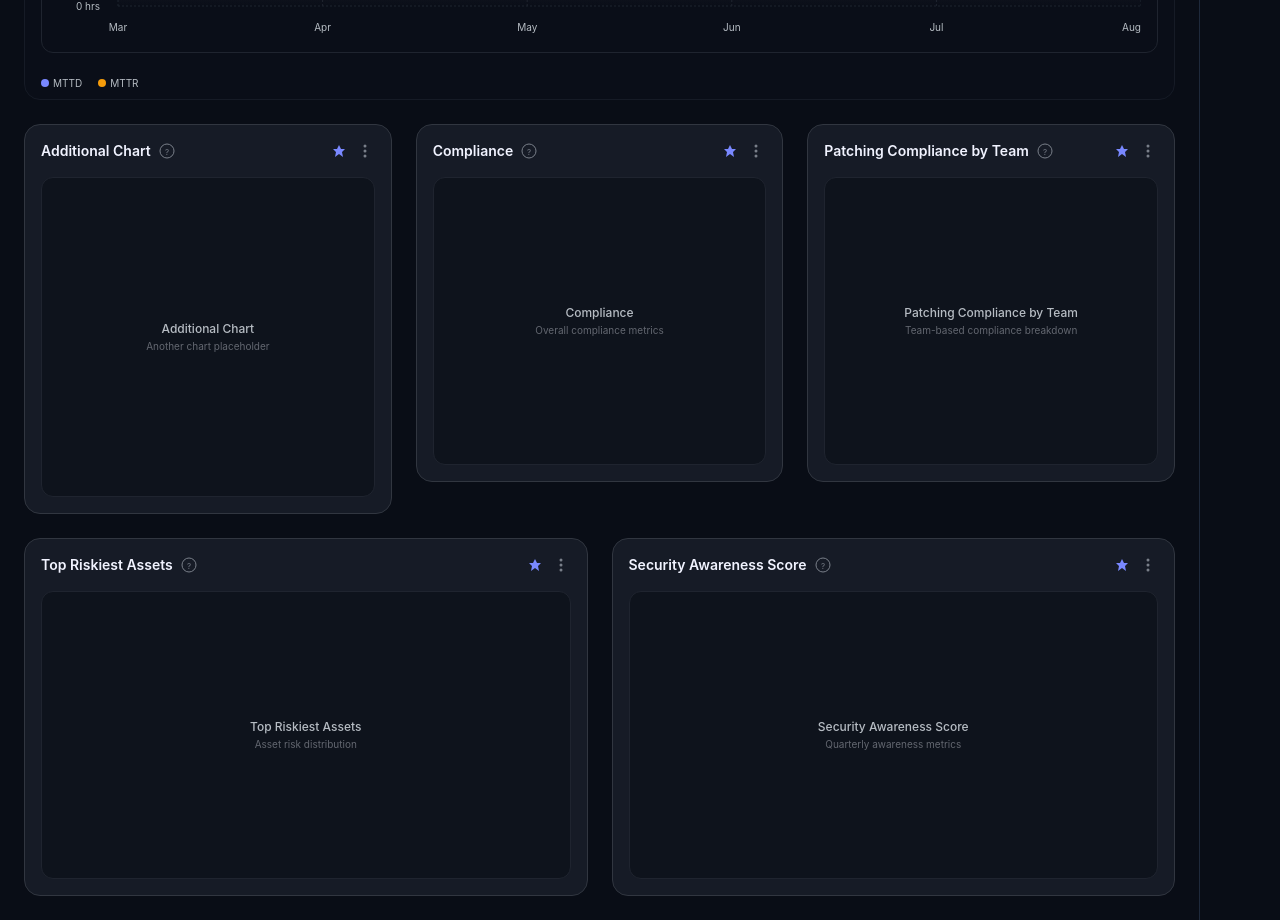
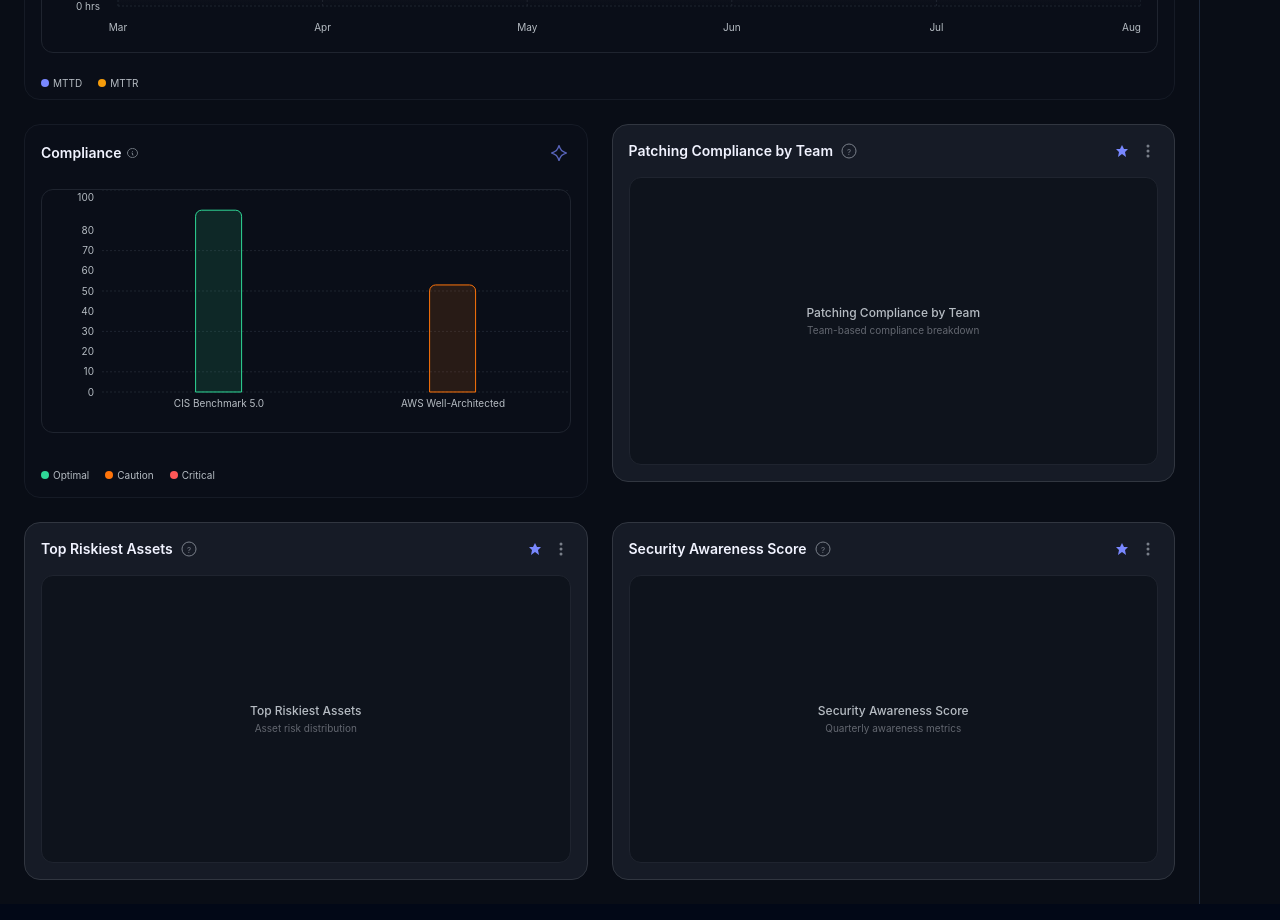
Before and after one commit to abdulmajeed33/react-trial, a React (Vite) app: page / in a window 1280 px wide. Shown: the part 760-1680 px from the top of the page. Built offline with nearby package versions, Linux system fonts and the light colour scheme.

Commit message:
Add ComplianceChart component to dashboard and update layout for compliance metrics visualization

```diff
--- /dev/null
+++ b/src/components/charts/ComplianceChart.tsx
@@ -0,0 +1,91 @@
+import React from 'react';
+import { BarChart, Bar, XAxis, YAxis, CartesianGrid, ResponsiveContainer, Cell } from 'recharts';
+import { ChartHeader } from '../ui-components/ChartHeader';
+
+const data = [
+  {
+    name: 'CIS Benchmark 5.0',
+    value: 90,
+    color: '#2FD897'
+  },
+  {
+    name: 'AWS Well-Architected',
+    value: 53,
+    color: '#FF740A'
+  }
+];
+
+const LegendItem = ({ color, label }: { color: string; label: string }) => (
+  <div className="flex items-center gap-1">
+    <div
+      className="w-2 h-2 rounded-sm"
+      style={{ backgroundColor: color }}
+    />
+    <span className="text-text-dark-secondary text-extra-small">{label}</span>
+  </div>
+);
+
+export default function ComplianceChart() {
+  return (
+    <div className="w-full h-full bg-background-dark-neutral-transparent border border-border-dark-neutral-dark rounded-2xl p-4 flex flex-col gap-6">
+      <ChartHeader title="Compliance" />
+
+      <div className="h-[244px] relative bg-background-dark-neutral border border-border-dark-neutral-neutral rounded-xl">
+        <ResponsiveContainer width="100%" height="100%">
+          <BarChart
+            data={data}
+            margin={{ top: 0, right: 0, left: 0, bottom: 0 }}
+            barCategoryGap="40%"
+          >
+            <CartesianGrid
+              strokeDasharray="2 2"
+              stroke="#1F242F"
+              horizontal={true}
+              vertical={false}
+            />
+            <XAxis
+              dataKey="name"
+              axisLine={false}
+              tickLine={false}
+              tick={{
+                fill: '#B6BCC3',
+                fontSize: 10,
+                fontFamily: 'Inter'
+              }}
+              interval={0}
+              angle={0}
+              textAnchor="middle"
+              height={40}
+            />
+            <YAxis
+              axisLine={false}
+              tickLine={false}
+              tick={{
+                fill: '#B6BCC3',
+                fontSize: 10,
+                fontFamily: 'Inter'
+              }}
+              domain={[0, 100]}
+              ticks={[0, 10, 20, 30, 40, 50, 60, 70, 80, 90, 100]}
+            />
+            <Bar
+              dataKey="value"
+              radius={[6, 6, 0, 0]}
+            >
+              {data.map((entry, index) => (
+                <Cell key={`cell-${index}`} fill={`${entry.color}1F`} stroke={entry.color} strokeWidth={1} />
+              ))}
+            </Bar>
+          </BarChart>
+        </ResponsiveContainer>
+      </div>
+
+      {/* Custom Legend */}
+      <div className="flex items-center gap-4 mt-3">
+        <LegendItem color="#2FD897" label="Optimal" />
+        <LegendItem color="#FF740A" label="Caution" />
+        <LegendItem color="#FF5757" label="Critical" />
+      </div>
+    </div>
+  );
+}
--- a/src/components/dashboard/MainContent.tsx
+++ b/src/components/dashboard/MainContent.tsx
@@ -2,6 +2,7 @@ import { ChartPlaceholder } from '../charts/ChartPlaceholder';
 import { TimeRangeSelector } from './TimeRangeSelector';
 import OrganizationalRiskChart from '../charts/OrganizationalRiskChart';
 import MTTDMTTRChart from '../charts/MTTDMTTRChart';
+import ComplianceChart from '../charts/ComplianceChart';
 
 export function MainContent() {
   return (
@@ -21,23 +22,12 @@ export function MainContent() {
         <MTTDMTTRChart />
       </div>
 
-      {/* Third Row - Additional Chart & Compliance Charts */}
+      {/* Third Row - Compliance Charts */}
       <div className="grid grid-cols-12 gap-6">
-        <div className="col-span-12 lg:col-span-4">
-          <ChartPlaceholder
-            title="Additional Chart"
-            description="Another chart placeholder"
-            height="h-80"
-          />
+        <div className="col-span-12 lg:col-span-6">
+          <ComplianceChart />
         </div>
-        <div className="col-span-12 lg:col-span-4">
-          <ChartPlaceholder
-            title="Compliance"
-            description="Overall compliance metrics"
-            height="h-72"
-          />
-        </div>
-        <div className="col-span-12 lg:col-span-4">
+        <div className="col-span-12 lg:col-span-6">
           <ChartPlaceholder
             title="Patching Compliance by Team"
             description="Team-based compliance breakdown"
```
